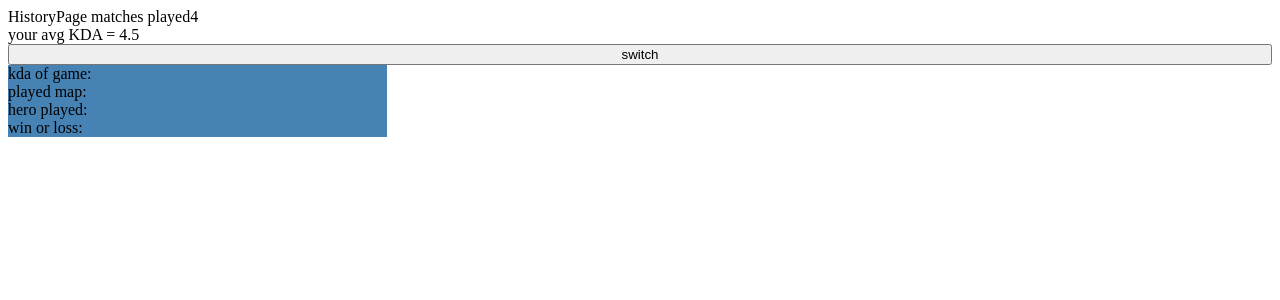
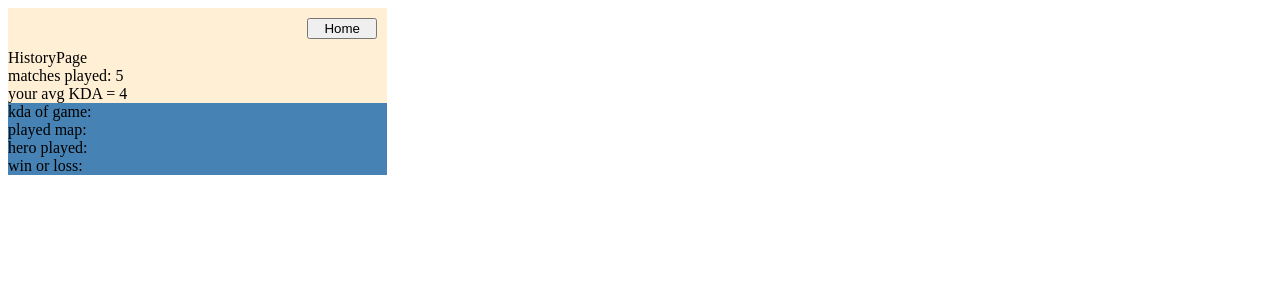
Before and after one commit to maxilukowski/valorant-app, a React (Create React App) app: page / in a window 1280 px wide. Both pictures are taken after a click on the button "History". Shown: the top 300 px of the page. Built offline with nearby package versions, Linux system fonts and the light colour scheme; data requests are answered from the project's data file.

Commit message:
Add toggle in history

```diff
--- a/db.json
+++ b/db.json
@@ -27,6 +27,13 @@
       "heroPicked": "",
       "mapPlayed": "",
       "winOrLoss": ""
+    },
+    {
+      "id": 1599825704893,
+      "kda": 2,
+      "heroPicked": "",
+      "mapPlayed": "",
+      "winOrLoss": ""
     }
   ]
 }
--- a/src/components/HistoryPage/HistoryIndex.js
+++ b/src/components/HistoryPage/HistoryIndex.js
@@ -1,4 +1,6 @@
 import React from 'react'
+import { ToggleButton } from '../Button'
+import styled from 'styled-components'
 
 export default ({ switchPage, gameStats, togglePage }) => {
   let sum = 0
@@ -9,10 +11,23 @@ export default ({ switchPage, gameStats, togglePage }) => {
   const avgKda = sum / gameStats.length
 
   return (
-    <>
-      <div>HistoryPage matches played{gameStats.length}</div>
+    <Container>
+      <ToggleButton
+        switchPage={switchPage}
+        togglePage={togglePage}
+        text='Home'
+      />
+      <div>HistoryPage</div>
+      <div> matches played: {gameStats.length}</div>
       <div>your avg KDA = {avgKda}</div>
-      <button onClick={() => switchPage(!togglePage)}>switch </button>
-    </>
+    </Container>
   )
 }
+
+const Container = styled.div`
+  width: 30%;
+  display: flex;
+  flex-direction: column;
+  background: papayawhip;
+  justify-content: space-between;
+`
```
